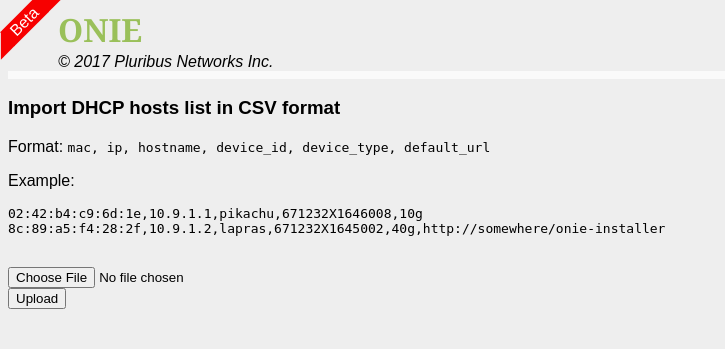
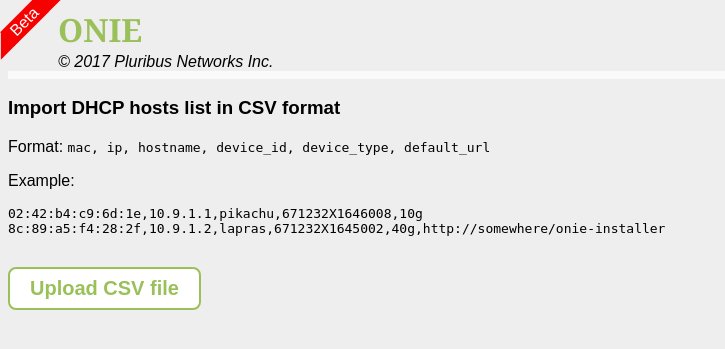
Before and after one commit to amitsi/onieztp, a Flask app: page /importcsv in a window 1280 px wide. Shown: the top 349 px of the page, without its empty margins (0-725 px from the left). Run offline with Flask 2, Linux system fonts and the light colour scheme.

Commit message:
Buttons everywhere!
Issues #11, #12

```diff
--- a/onie/docker/app/onie/onie.py
+++ b/onie/docker/app/onie/onie.py
@@ -692,23 +692,26 @@
 def upload_licences():
     if request.method == 'POST':
         if '10g_license' not in request.files \
-                or '40g_license' not in request.files:
+                and '40g_license' not in request.files:
             flash("Files not provided")
             return redirect(url_for('show_entries', _anchor='pnc'))
 
-        licence_10g = request.files['10g_license']
-        licence_40g = request.files['40g_license']
-        if licence_10g.filename == '' or licence_40g.filename == '':
-            flash("Licence files not selected")
-            return redirect(url_for('show_entries', _anchor='pnc'))
+        for lictype, code in (('10g_license', DEVICE_TYPE_10G),
+                              ('40g_license', DEVICE_TYPE_40G)):
+            if not lictype in request.files:
+                continue
+            lic = request.files[lictype]
+            if lic.filename == '':
+                flash("License file not selected")
+                return redirect(url_for('show_entries', _anchor='pnc'))
 
-        if not licence_10g or not licence_40g:
-            flash("Failed to upload licences")
-            return redirect(url_for('show_entries', _anchor='pnc'))
+            if not lic:
+                flash("Failed to upload license")
+                return redirect(url_for('show_entries', _anchor='pnc'))
 
-        licence_10g.save(ACTIVATION_KEY_FILES[DEVICE_TYPE_10G])
-        licence_40g.save(ACTIVATION_KEY_FILES[DEVICE_TYPE_40G])
-        flash("Licenses uploaded")
+            lic.save(ACTIVATION_KEY_FILES[code])
+            flash("{0} license uploaded".format(code.upper()))
+
         return redirect(url_for('show_entries', _anchor='pnc'))
     else:
         return render_template("upload_licenses.html")
--- a/onie/docker/app/onie/static/style.css
+++ b/onie/docker/app/onie/static/style.css
@@ -194,3 +194,27 @@
     box-shadow: 0 0 3px black;                                                                                                                                                                                                          font-size:10px;
     font-weight:bold;
 }
+
+.upload-btn-wrapper {
+  position: relative;
+  overflow: hidden;
+  display: inline-block;
+}
+
+.upload-btn {
+  border: 2px solid #9AC05A;
+  color: #9AC05A;
+  background-color: white;
+  padding: 8px 20px;
+  border-radius: 8px;
+  font-size: 20px;
+  font-weight: bold;
+}
+
+.upload-btn-wrapper input[type=file] {
+  font-size: 100px;
+  position: absolute;
+  left: 0;
+  top: 0;
+  opacity: 0;
+}
--- a/onie/docker/app/onie/templates/import_csv.html
+++ b/onie/docker/app/onie/templates/import_csv.html
@@ -1,4 +1,13 @@
 {% extends "layout.html" %}
+{% block javascript %}
+<script>
+window.onload = function(e) {
+  document.getElementById('csv-import').onchange = function() {
+    document.getElementById('csv-import-form').submit();
+  }
+}
+</script>
+{% endblock %}
 {% block body %}
     <h3>Import DHCP hosts list in CSV format</h3>
     Format: <tt>mac, ip, hostname, device_id, device_type, default_url</tt>
@@ -8,8 +17,10 @@
 02:42:b4:c9:6d:1e,10.9.1.1,pikachu,671232X1646008,10g
 8c:89:a5:f4:28:2f,10.9.1.2,lapras,671232X1645002,40g,http://somewhere/onie-installer
     </pre>
-    <form action="{{ url_for('import_csv') }}" method=post enctype="multipart/form-data">
-      <p><input type="file" name="hosts_csv"/><br/>
-         <input type="submit" value="Upload"/>
+    <form id="csv-import-form" action="{{ url_for('import_csv') }}" method=post enctype="multipart/form-data">
+      <p><div class="upload-btn-wrapper">
+         <button class="upload-btn">Upload CSV file</button>
+         <input id="csv-import" type="file" name="hosts_csv"/>
+         </div>
     </form>
 {% endblock %}
```
Also changed, not shown: onie/docker/app/onie/templates/show_entries.html (+56 -5 lines).
